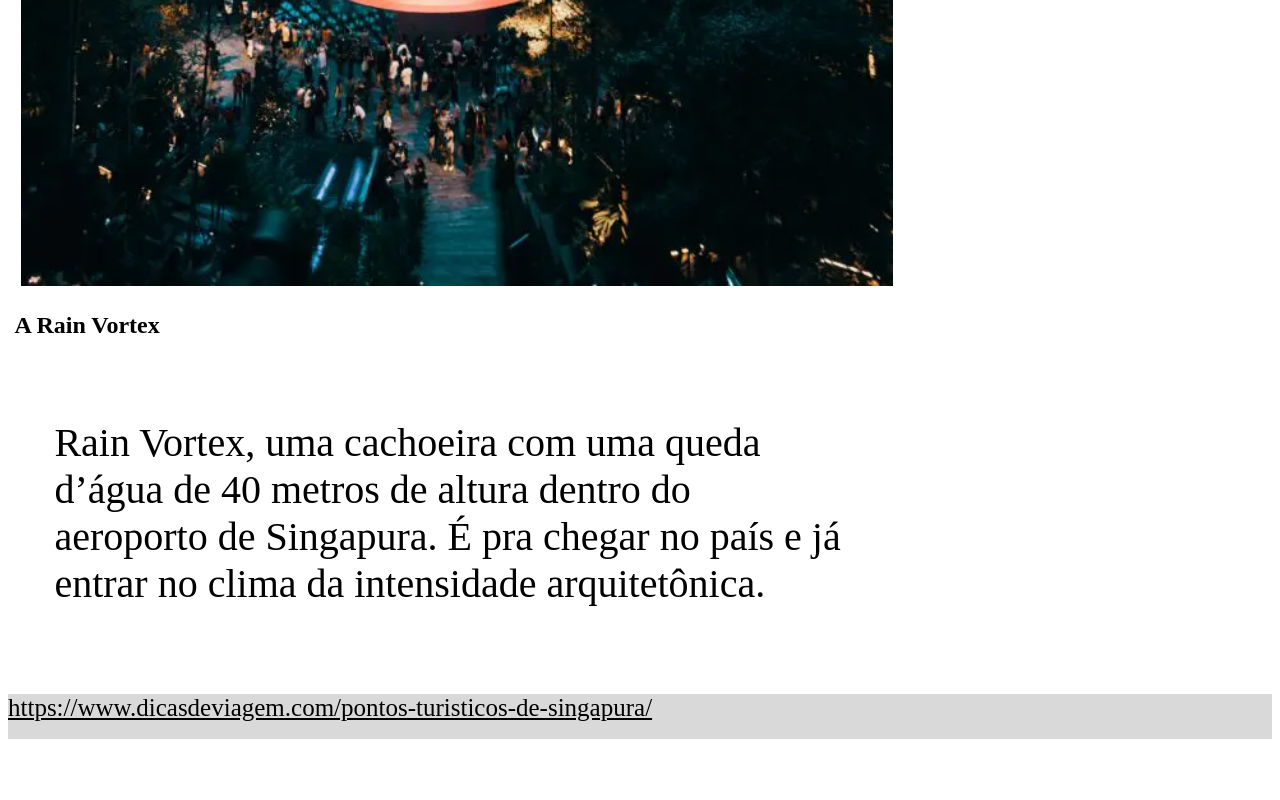
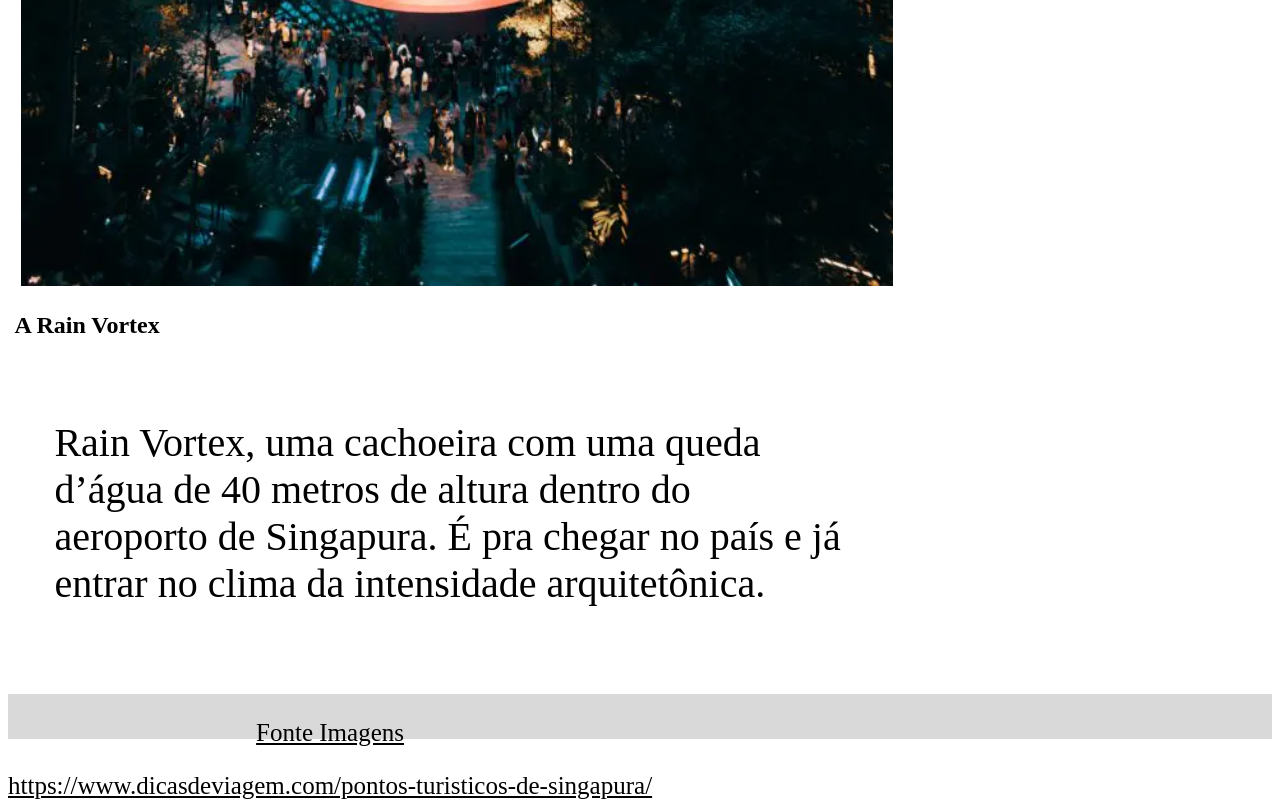
Before and after one commit to GabrielRodriguesFerreira/Site-Singapura, a plain HTML site: page informacoes.html in a window 1280 px wide. Shown: the part 5536-6336 px from the top of the page. Before the commit the page ends 6283 px from the top, so only its background shows below. Drawn offline with Linux system fonts and the light colour scheme.

Commit message:
Update informacoes.html

```diff
--- a/informacoes.html
+++ b/informacoes.html
@@ -95,7 +95,7 @@
     <footer class="rodape">
         <div class="container">
           <a href="https://www.dicasdeviagem.com/pontos-turisticos-de-singapura/" class="container__texto"
-            >https://www.dicasdeviagem.com/pontos-turisticos-de-singapura/</a
+             ><p>Fonte Imagens</p> https://www.dicasdeviagem.com/pontos-turisticos-de-singapura/</a
           >
         </div>
       </footer>
```
